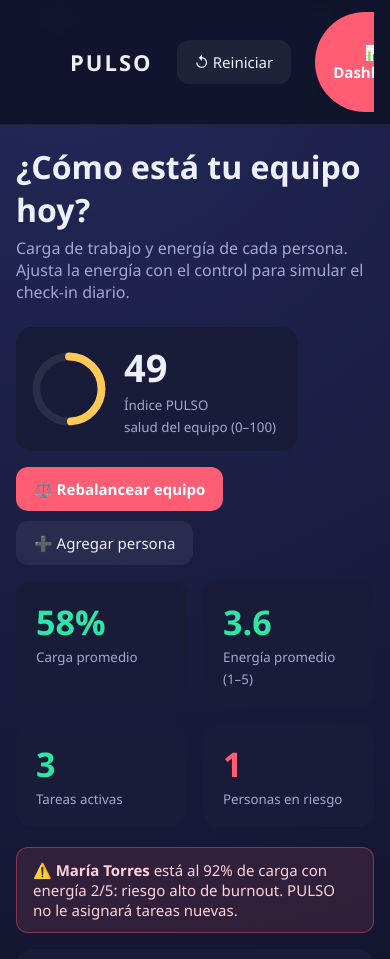
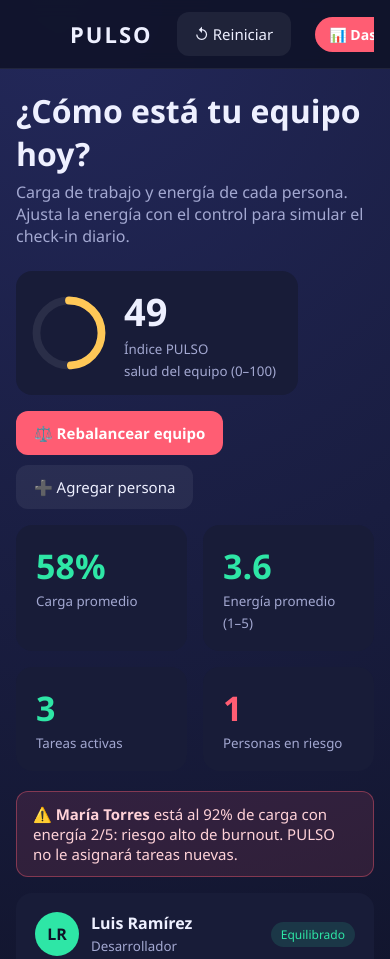
Before and after one commit to Naimer31/pulso-tarea7, a plain HTML site: page web/index.html in a window 390 px wide. Shown: the top 959 px of the page. Drawn offline with Linux system fonts and the light colour scheme.

Commit message:
Mejorar pestañas en pantallas pequeñas
Co-Authored-By: Claude Opus 5.5 <noreply@anthropic.com>

```diff
--- a/web/styles.css
+++ b/web/styles.css
@@ -146,7 +146,9 @@ footer { text-align: center; color: var(--muted); font-size: 13px; padding: 30px
 
 @media (max-width: 800px) {
   .topbar { flex-wrap: wrap; padding: 12px 16px; }
-  .tabs { order: 3; width: 100%; justify-content: flex-start; overflow-x: auto; }
+  .tabs { order: 3; width: 100%; justify-content: flex-start; overflow-x: auto; scrollbar-width: none; }
+  .tab { white-space: nowrap; padding: 8px 14px; font-size: 14px; }
+  .brand { flex: 1; }
   main { padding: 20px 16px; }
   .stats { grid-template-columns: repeat(2, 1fr); }
   .board { grid-template-columns: 1fr; }
```
